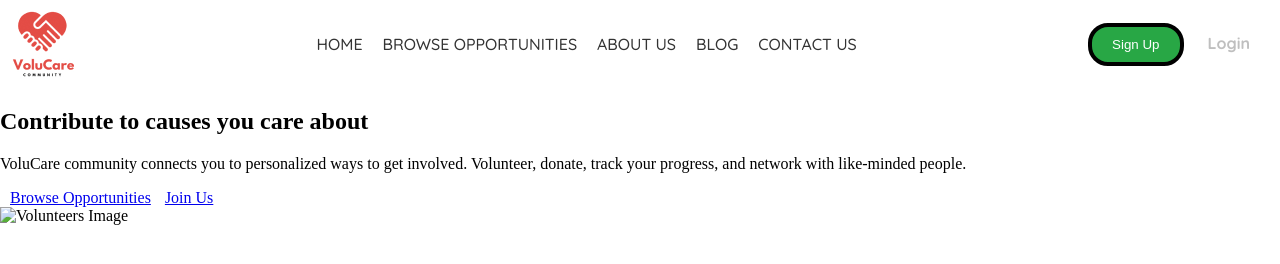
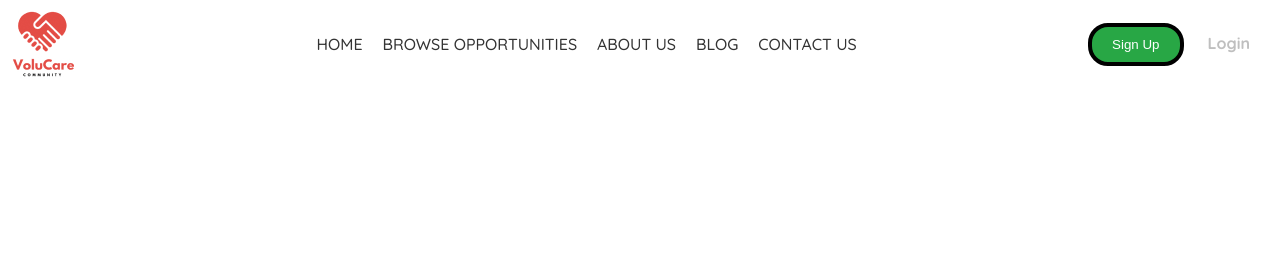
Before and after one commit to michaelkhanda/voluntary-management-system, a website: page public/index.html in a window 1280 px wide. Drawn offline with Linux system fonts and the light colour scheme.

Commit message:
updated commit

```diff
--- a/public/index.html
+++ b/public/index.html
@@ -28,21 +28,7 @@
 
 
 
-      <section class="hero">
-        <div class="hero-content">
-          <div class="left-column">
-            <h1>Contribute to causes you care about</h1>
-            <p>VoluCare community connects you to personalized ways to get involved. Volunteer, donate, track your progress, and network with like-minded people.</p>
-            <div class="buttons">
-              <a href="#" class="button">Browse Opportunities</a>
-              <a href="#" class="button">Join Us</a>
-            </div>
-          </div>
-          <div class="right-column">
-            <img src="/path/to/your/image.jpg" alt="Volunteers Image">
-          </div>
-        </div>
-      </section>
+
 
 
 <script>src=js/script.js</script>
```
Also changed, not shown: public/css/style.css (line endings or trailing spaces), 1 other file.
